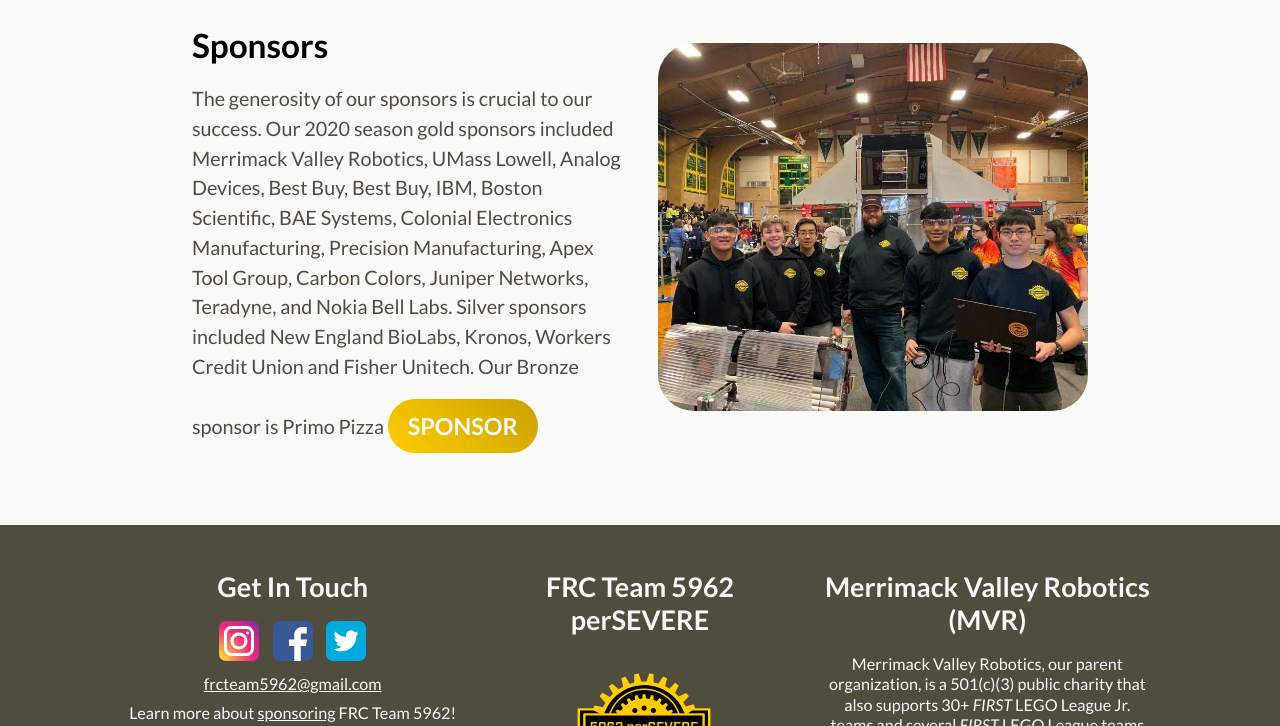
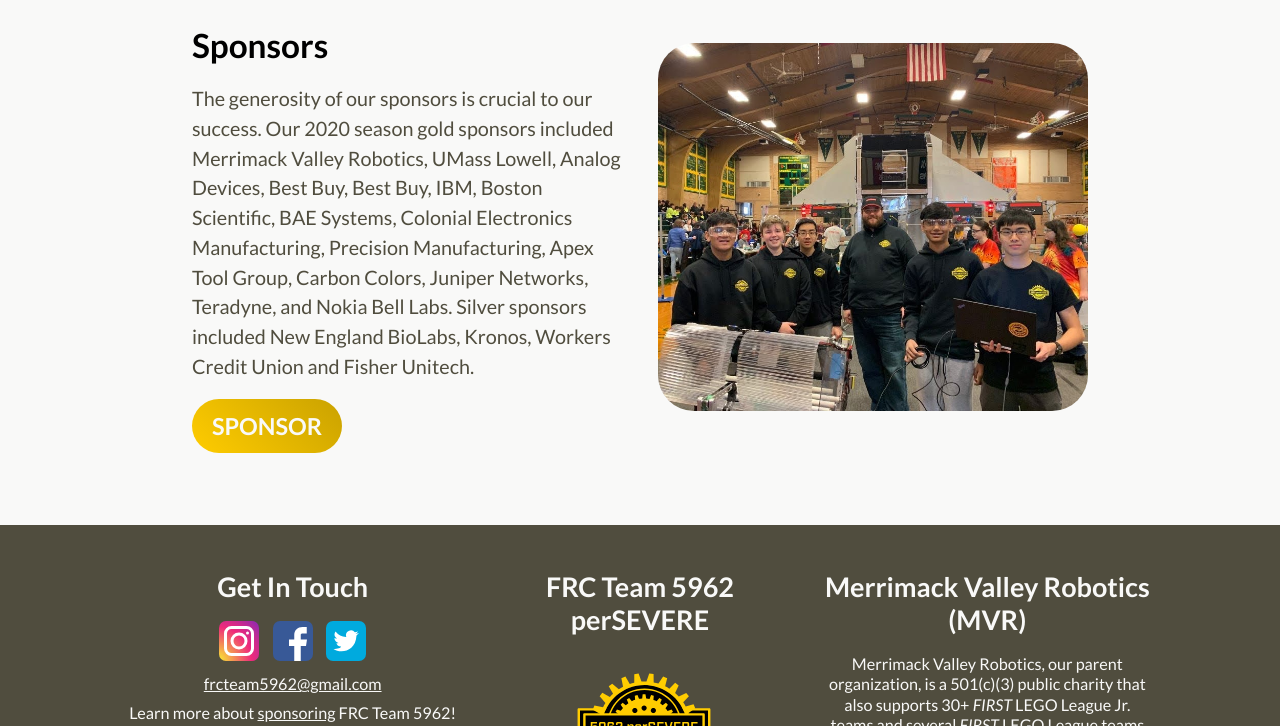
Before and after one commit to perSEVERE-5962/frc5962, a Jekyll site: the page built from index.html, in a window 1280 px wide and 900 px high, scrolled down 1569 px, cut to the strip 174-900 px from the top of the window. Built offline with Jekyll 4.4.1, drawn with Linux system fonts in a browser that asks for light colours.

Commit message:
Updated Config

```diff
--- a/_config.yml
+++ b/_config.yml
@@ -83,5 +83,4 @@
   Analog Devices, Best Buy, Best Buy, IBM, Boston Scientific, BAE Systems, Colonial
   Electronics Manufacturing, Precision Manufacturing, Apex Tool Group, Carbon Colors,
   Juniper Networks, Teradyne,  and Nokia Bell Labs. Silver sponsors included New England
-  BioLabs, Kronos, Workers Credit Union and Fisher Unitech. Our Bronze sponsor is
-  Primo Pizza"
+  BioLabs, Kronos, Workers Credit Union and Fisher Unitech."
```
